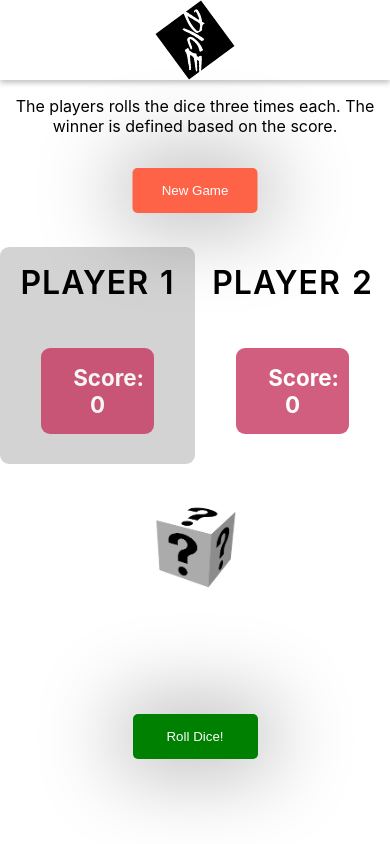
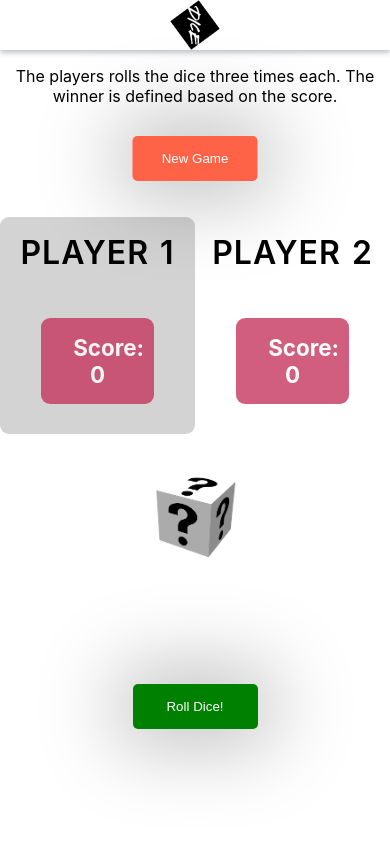
Before and after one commit to IvanDyvak/dice-app, a React (Create React App) app: page / in a window 390 px wide. Built offline with nearby package versions, Linux system fonts and the light colour scheme.

Commit message:
final release

```diff
--- a/src/App.css
+++ b/src/App.css
@@ -125,17 +125,20 @@ img{
     font-weight: 800;
 }
 @media (max-width: 500px){
+    .App-logo {
+        max-width: 50px;
+    }
     .player .name {
         font-size: 2rem;
         margin-top: 1rem;
     }
     .winner-name {
-        top: 82%;
+        top: 85%;
         font-size: 1.5rem;
         text-align: center;
     }
     .reset-btn {
-        top: 10.5rem;
+        top: 8.5rem;
     }
     .score-line {
         padding: 1rem 2rem;
```
